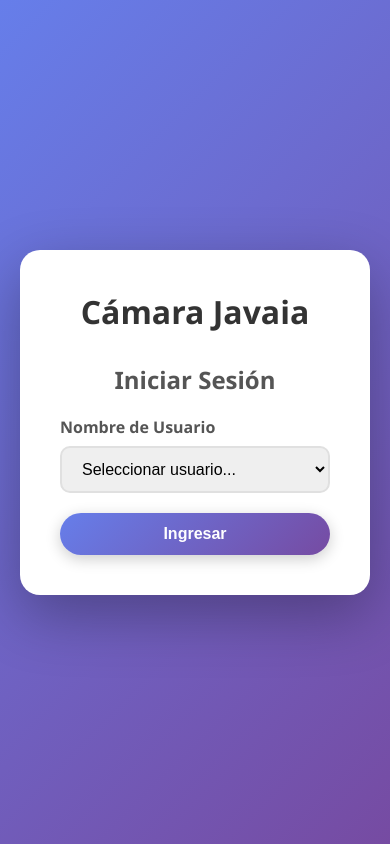
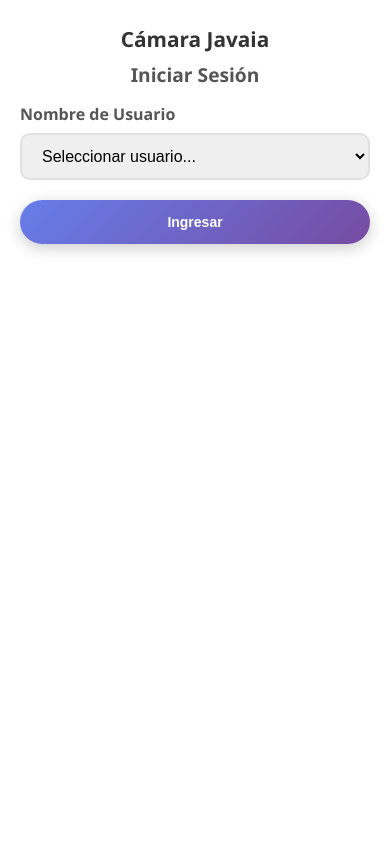
Before and after one commit to matekno/camara-javaia-def, a Next.js app: page / in a window 390 px wide. Built offline with nearby package versions, Linux system fonts and the light colour scheme.

Commit message:
maximizado espacio mobile

```diff
--- a/app/globals.css
+++ b/app/globals.css
@@ -8,36 +8,85 @@ body {
   font-family: 'Segoe UI', Tahoma, Geneva, Verdana, sans-serif;
   background: linear-gradient(135deg, #667eea 0%, #764ba2 100%);
   min-height: 100vh;
+  height: 100vh;
   display: flex;
   justify-content: center;
+  align-items: stretch;
+  padding: 0;
+  overflow: hidden;
+}
+
+@media (min-width: 768px) {
+  body {
+    padding: 20px;
+    height: auto;
     align-items: center;
-  padding: 20px;
+    overflow: auto;
+  }
 }
 
 .container {
   background: white;
+  border-radius: 0;
+  box-shadow: 0 20px 60px rgba(0, 0, 0, 0.3);
+  padding: 10px;
+  width: 100%;
+  max-width: 100%;
+  height: 100vh;
+  display: flex;
+  flex-direction: column;
+  overflow-y: auto;
+}
+
+@media (min-width: 768px) {
+  .container {
     border-radius: 20px;
-  box-shadow: 0 20px 60px rgba(0, 0, 0, 0.3);
     padding: 40px;
-  width: 100%;
     max-width: 900px;
+    height: auto;
+    overflow-y: visible;
+  }
 }
 
 .login-container {
+  max-width: 100%;
+  text-align: center;
+  padding: 20px;
+}
+
+@media (min-width: 768px) {
+  .login-container {
     max-width: 450px;
-  text-align: center;
+    padding: 40px;
+  }
 }
 
 h1 {
   color: #333;
+  margin-bottom: 8px;
+  font-size: 1.3rem;
+  margin-top: 5px;
+}
+
+@media (min-width: 768px) {
+  h1 {
     margin-bottom: 30px;
     font-size: 2rem;
+    margin-top: 0;
+  }
 }
 
 h2 {
   color: #555;
+  margin-bottom: 15px;
+  font-size: 1.2rem;
+}
+
+@media (min-width: 768px) {
+  h2 {
     margin-bottom: 20px;
     font-size: 1.5rem;
+  }
 }
 
 .form-group {
@@ -69,8 +118,8 @@ select:focus {
 }
 
 button {
-  padding: 12px 32px;
-  font-size: 16px;
+  padding: 10px 20px;
+  font-size: 14px;
   font-weight: 600;
   border: none;
   border-radius: 25px;
@@ -80,6 +129,15 @@ button {
   background: linear-gradient(135deg, #667eea 0%, #764ba2 100%);
   box-shadow: 0 4px 15px rgba(0, 0, 0, 0.2);
   width: 100%;
+  min-height: 44px;
+}
+
+@media (min-width: 768px) {
+  button {
+    padding: 12px 32px;
+    font-size: 16px;
+    min-height: auto;
+  }
 }
 
 button:hover {
@@ -100,12 +158,31 @@ button:disabled {
 .video-container {
   position: relative;
   width: 100%;
-  max-width: 640px;
-  margin: 0 auto 30px;
-  border-radius: 15px;
+  max-width: 100%;
+  margin: 0 auto 10px;
+  border-radius: 0;
   overflow: hidden;
   background: #000;
   box-shadow: 0 10px 30px rgba(0, 0, 0, 0.3);
+  flex: 1;
+  display: flex;
+  align-items: center;
+  min-height: 0;
+}
+
+@media (min-width: 768px) {
+  .video-container {
+    max-width: 640px;
+    margin-bottom: 30px;
+    border-radius: 15px;
+    flex: none;
+  }
+}
+
+.video-container canvas {
+  width: 100%;
+  height: 100%;
+  object-fit: contain;
 }
 
 video,
@@ -121,53 +198,107 @@ video {
 
 .info-box {
   background: #f5f5f5;
-  padding: 15px;
-  border-radius: 10px;
-  margin-bottom: 20px;
+  padding: 8px 10px;
+  border-radius: 8px;
+  margin-bottom: 8px;
   text-align: center;
 }
 
+@media (min-width: 768px) {
+  .info-box {
+    padding: 15px;
+    margin-bottom: 20px;
+  }
+}
+
+.info-box p {
+  margin: 2px 0;
+  color: #555;
+  font-size: 0.85rem;
+}
+
+@media (min-width: 768px) {
   .info-box p {
     margin: 5px 0;
-  color: #555;
+    font-size: 1rem;
+  }
 }
 
 .info-box strong {
   color: #333;
+  font-size: 1em;
+}
+
+@media (min-width: 768px) {
+  .info-box strong {
     font-size: 1.2em;
+  }
 }
 
 .current-filter {
+  font-size: 1em;
+  font-weight: bold;
+  padding: 5px 8px;
+  border-radius: 8px;
+  margin-top: 4px;
+}
+
+@media (min-width: 768px) {
+  .current-filter {
     font-size: 1.5em;
-  font-weight: bold;
     padding: 10px;
-  border-radius: 10px;
     margin-top: 10px;
+  }
 }
 
 .error {
   color: #f5576c;
-  margin-top: 20px;
-  padding: 15px;
+  margin-top: 15px;
+  padding: 12px;
   background: #ffe6e6;
   border-radius: 10px;
   font-weight: 500;
+  font-size: 0.9rem;
+}
+
+@media (min-width: 768px) {
+  .error {
+    margin-top: 20px;
+    padding: 15px;
+    font-size: 1rem;
+  }
 }
 
 .success {
   color: #4caf50;
-  margin-top: 20px;
-  padding: 15px;
+  margin-top: 15px;
+  padding: 12px;
   background: #e8f5e9;
   border-radius: 10px;
   font-weight: 500;
+  font-size: 0.9rem;
+}
+
+@media (min-width: 768px) {
+  .success {
+    margin-top: 20px;
+    padding: 15px;
+    font-size: 1rem;
+  }
 }
 
 .loading {
   color: #667eea;
+  font-size: 16px;
+  padding: 30px;
+  text-align: center;
+}
+
+@media (min-width: 768px) {
+  .loading {
     font-size: 18px;
     padding: 40px;
-  text-align: center;
+  }
 }
 
 .admin-controls {
@@ -179,16 +310,30 @@ video {
 
 .round-buttons {
   display: flex;
+  gap: 8px;
+  flex-wrap: wrap;
+}
+
+@media (min-width: 768px) {
+  .round-buttons {
     gap: 10px;
-  flex-wrap: wrap;
+  }
 }
 
 .round-btn {
   flex: 1;
+  min-width: 60px;
+  padding: 12px;
+  font-size: 16px;
+  font-weight: bold;
+}
+
+@media (min-width: 768px) {
+  .round-btn {
     min-width: 80px;
     padding: 15px;
     font-size: 18px;
-  font-weight: bold;
+  }
 }
 
 .round-btn.active {
```
Lines whose indentation alone changed are shown as unchanged.
